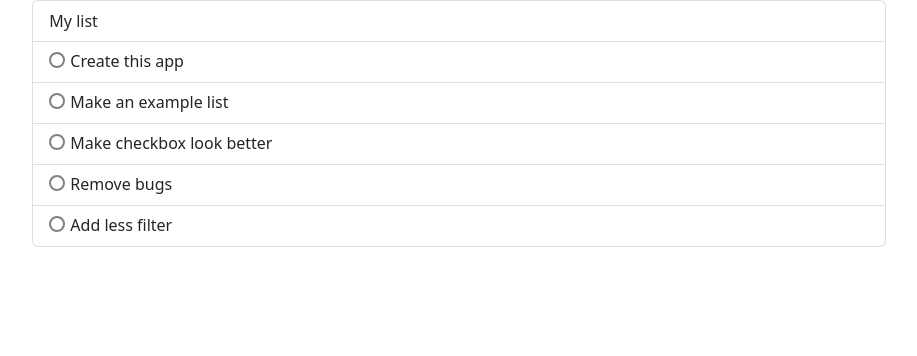
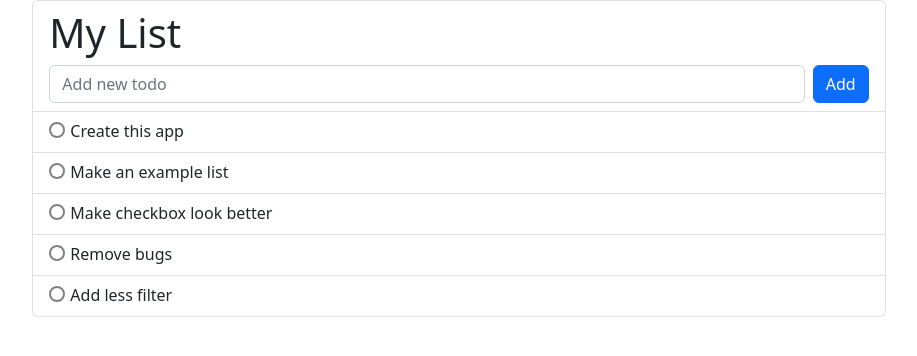
Before and after one commit to MachineThing/checklio, a React app in the folder frontend/: page / in a window 1280 px wide. Shown: the top 356 px of the page, without its empty margins (181-1098 px from the left). Built offline with nearby package versions, Linux system fonts and the light colour scheme.

Commit message:
Added "add todo" textbox

```diff
--- a/frontend/src/list.jsx
+++ b/frontend/src/list.jsx
@@ -1,4 +1,23 @@
-import React from 'react';
+import React, {useState} from 'react';
+
+const Title = (props) => {
+    const [value, setValue] = useState("");
+
+    return(
+        <li className="list-group-item">
+            <h1>{props.name}</h1>
+            <form onSubmit={(event) => {
+                event.preventDefault();
+                console.log(value);
+                setValue("");
+                // TODO: Make this actually send to the server
+            }} className="d-flex">
+                <input type="text" value={value} onChange={(event) => {setValue(event.target.value)}} className="form-control me-2" placeholder='Add new todo'></input>
+                <button type="submit" className="btn btn-primary">Add</button>
+            </form>
+        </li>
+    );
+}
 
 export const Item = (props) => {
     return(
@@ -14,14 +33,14 @@ export const Item = (props) => {
                 <p>{props.children}</p>
             </label>
         </li>
-    )
+    );
 }
 
 export const List = () => {
     return(
         <div className="col-md-8 offset-md-2">
             <ul className="list-group">
-                <li className="list-group-item">My list</li>
+                <Title name="My List"></Title>
                 <Item>Create this app</Item>
                 <Item>Make an example list</Item>
                 <Item>Make checkbox look better</Item>
@@ -29,5 +48,5 @@ export const List = () => {
                 <Item>Add less filter</Item>
             </ul>
         </div>
-    )
+    );
 }
```
Also changed, not shown: 1 other file (tests, documents, lock files or other folders).
